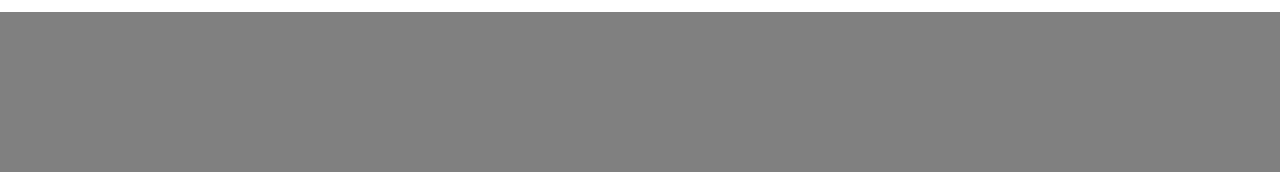
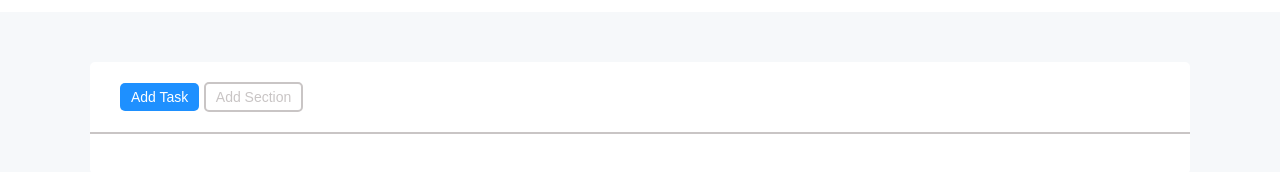
Before and after one commit to GennaroBuonomo/html-css-toboolist, a plain HTML site: page index.html in a window 1280 px wide. Shown: the part 78-250 px from the top of the page. Drawn offline with Linux system fonts and the light colour scheme.

Commit message:
[add fix] aggiornamenti e inserimento dei button

```diff
--- a/asset/css/style.css
+++ b/asset/css/style.css
@@ -7,7 +7,7 @@
 
 /*Generics*/
 body {
-  background-color: gray;
+  background-color: #f6f8fa;
   font-family: Arial, Helvetica, sans-serif;
 }
 
@@ -32,9 +32,44 @@ h1 {
   margin-top: 10px;
 }
 
-.main-container {
+.header-container {
   height: 90px;
   background-color: #fff;
   font-size: 50px;
+  margin-bottom: 50px;
+}
 
+/*Paper*/
+.paper {
+  border-radius: 5px;
+  background-color: #fff;
 }
+
+.paper-header {
+  padding: 20px 30px;
+  border-bottom: 2px solid rgb(201, 197, 197);
+}
+
+.paper-body {
+  padding: 20px 30px;
+}
+
+/*Button*/
+
+.switch {
+  border-radius: 5px;
+  padding: 5px 10px;
+  color: #fff;
+  background-color: #1e90ff;
+  border: 1px solid transparent;
+  font-size: 14px;
+}
+
+.classic {
+  border-radius: 5px;
+  padding: 5px 10px;
+  color: rgb(201, 197, 197);
+  background-color: #fff;
+  font-size: 14px;
+  border: 2px solid rgb(201, 197, 197)
+}
--- a/index.html
+++ b/index.html
@@ -12,14 +12,32 @@
 
 <body>
   <!-- Intestazione -->
-  <header class="main-container">
+  <header class="header-container">
     <img id="logo" src="./asset/img/Logo.png" alt="logo toboolist">
+
     <h1>Toboolist</h1>
 
 
 
   </header>
+  <!-- inizio della pagina-->
+  <main class="container">
+    <div class="paper">
+      <div class="paper-header">
+        <button class="switch">Add Task</button>
+        <button class="classic">Add Section</button>
 
+
+      </div>
+
+      <div class="paper-body">
+
+      </div>
+
+    </div>
+
+
+  </main>
 
 
 
```
